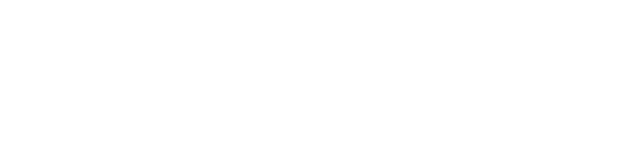
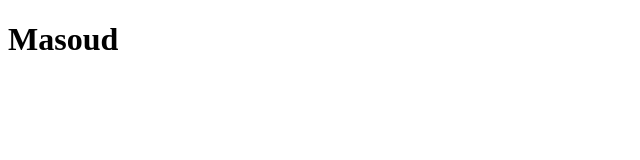
Before and after one commit to Masoud-z/TypeScript-Decorators, a website with bundled scripts: page index.html in a window 1280 px wide. Shown: the whole page, without its empty margins (0-640 px from the left). Built offline with nearby package versions, Linux system fonts and the light colour scheme.

Commit message:
Multiple decorators

```diff
--- a/index.html
+++ b/index.html
@@ -6,5 +6,7 @@
     <title>Refresh TypeScript</title>
     <script src="dist/app.js" defer></script>
   </head>
-  <body></body>
+  <body>
+    <div id="app"></div>
+  </body>
 </html>
--- a/src/app.ts
+++ b/src/app.ts
@@ -5,7 +5,19 @@ function Logger(logString: string) {
   };
 }
 
-@Logger("LOGGING - PERSON")
+function WithTemplate(template: string, hookID: string) {
+  return function (constructor: any) {
+    const hookEL = document.getElementById("app");
+    const p = new constructor();
+    if (hookEL) {
+      hookEL.innerHTML = template;
+      hookEL.querySelector("h1")!.textContent = p.name;
+    }
+  };
+}
+
+// @Logger("LOGGING - PERSON")
+@WithTemplate("<h1> My Person object</h1>", "app")
 class Person {
   name = "Masoud";
 
```
Also changed, not shown: dist/app.js, 1 other file.
